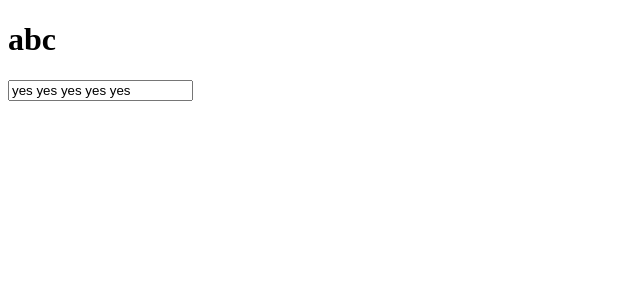
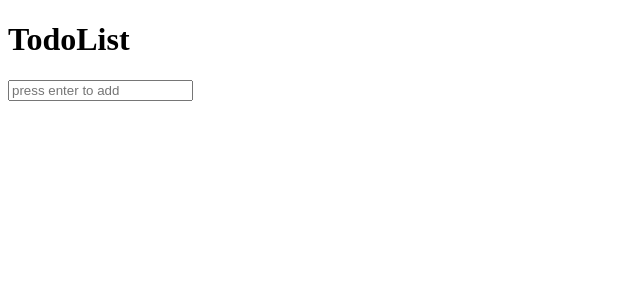
Before and after one commit to gx28ga/vue-learn, a Vue app: page / in a window 1280 px wide. Shown: the top 300 px of the page, without its empty margins (0-640 px from the left). Built offline with nearby package versions, Linux system fonts and the light colour scheme.

Commit message:
vue todos

```diff
--- /dev/null
+++ b/jsconfig.json
@@ -0,0 +1,5 @@
+{
+    "include": [
+      "./src/**/*"
+    ]
+  }
--- a/package.json
+++ b/package.json
@@ -8,8 +8,11 @@
     "lint": "vue-cli-service lint"
   },
   "dependencies": {
+    "axios": "^0.18.0",
+    "bootstrap": "^3.3.7",
     "core-js": "^2.6.5",
-    "vue": "^2.6.6"
+    "vue": "^2.6.6",
+    "vue-axios": "^2.1.4"
   },
   "devDependencies": {
     "@vue/cli-plugin-babel": "^3.5.0",
--- /dev/null
+++ b/src/components/TodoList.vue
@@ -0,0 +1,111 @@
+<template>
+    <div>
+        <h1>{{appName}}</h1>
+        <div><input
+            type="text"
+            @keydown.enter="add(todoName)"
+            v-model="todoName"
+            placeholder="press enter to add"></div>
+        <ul>
+            <li
+                v-for="(todo,index) in todos"
+                :key="todo.id"
+
+
+                :class={finished:todo.isFinished}
+            >
+                    <input type="checkbox">
+                    <input
+                        type="text"
+                        v-model="todo.name"
+                        v-show="todo.editable"
+                        @keydown.enter="editFinished(todo)">
+
+                    <span v-show="!todo.editable" @dblclick="edit(todo)">
+                        <span>{{index}}-</span>
+                        <span>{{todo.name}}</span>
+                    </span>
+
+                    <button
+                        @click="del(todo.id)"
+
+                    >delete</button>
+            </li>
+        </ul>
+        <div>
+
+
+        </div>
+    </div>
+</template>
+
+<script>
+export default {
+    name:"TodoList",
+    data(){
+        return {
+            todoName:"",
+            appName:"TodoList",
+            todos:[
+
+            ]
+
+
+        }
+    },
+    methods:{
+        add(inputName){
+            if(!inputName){
+                alert("empty input is not allowed");
+                return;
+            }
+            this.todos.unshift({
+                name:inputName,
+                isFinished:false,
+                id:"a"+(this.todos.length+1),
+                editable:false,
+
+            })
+            this.todoName="";
+        },
+        del(id){
+            this.todos=this.todos.filter(todo=>todo.id!==id);
+
+
+
+
+        },
+        delAll(id){
+
+        },
+        finish(todo){
+            if(todo.isFinished){
+                todo.isFinished=false;
+
+            }else{
+                todo.isFinished=true;
+            }
+
+        },
+        edit(todo){
+            todo.editable=true;
+
+
+        },
+        editFinished(todo){
+            todo.editable=false;
+        },
+
+    }
+
+}
+</script>
+
+<style>
+    .finished{
+        font-weight: bold;
+        color: #33bb11;
+        text-decoration:line-through;
+    }
+
+</style>
--- a/src/views/Home.vue
+++ b/src/views/Home.vue
@@ -1,17 +1,20 @@
 <template>
     <div>
-        <h1>{{msg}}</h1>
-        <div><input type="text" v-model="mInput"></div>
+        <TodoList></TodoList>
     </div>
 </template>
 
 <script>
+import TodoList from "./../components/TodoList";
+
 export default {
+    components:{
+        TodoList
+    },
     name:"home",
     data(){
         return {
-            msg:"abc",
-            mInput:"yes yes yes yes yes"
+
         }
     }
 }
```
Also changed, not shown: 1 other file (tests, documents, lock files or other folders).
